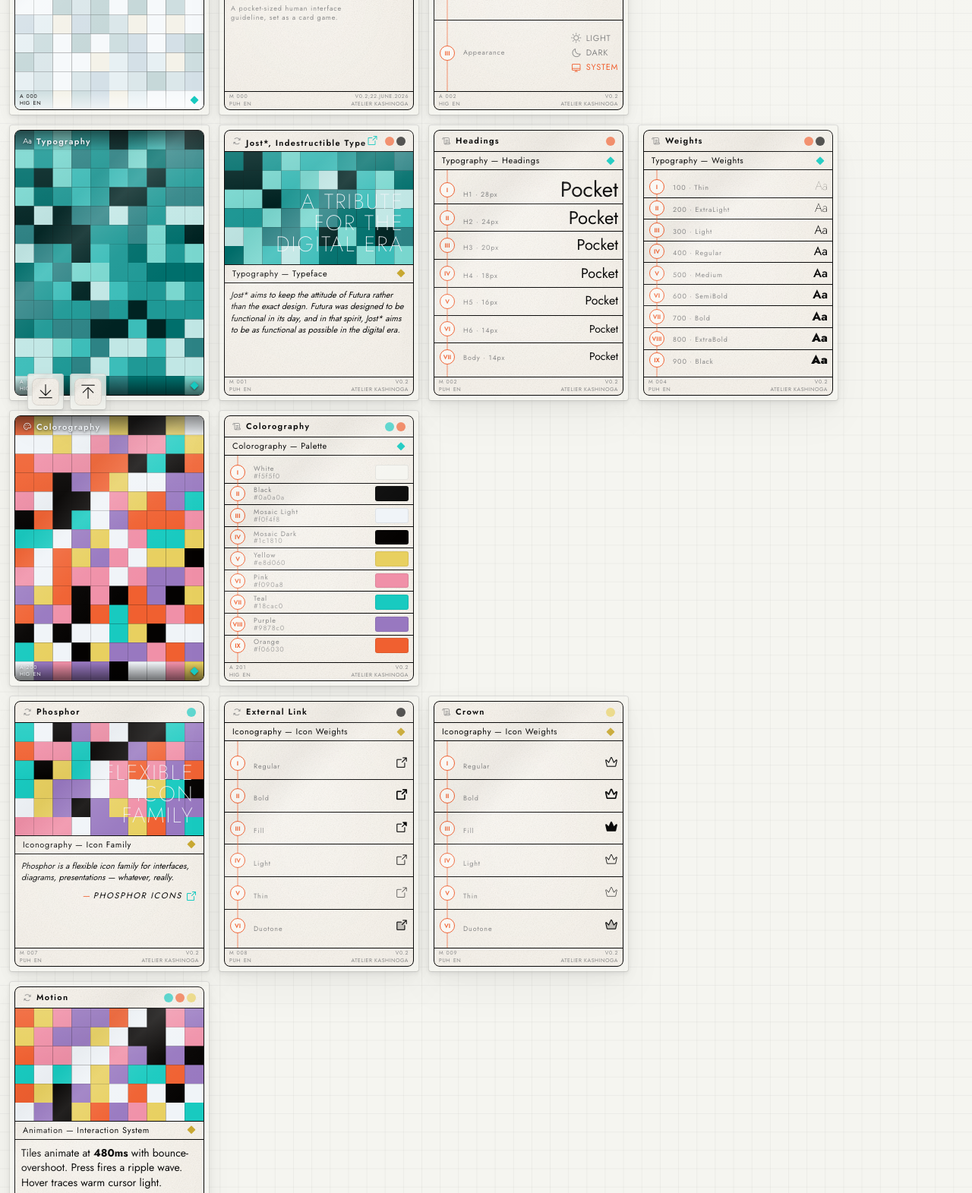
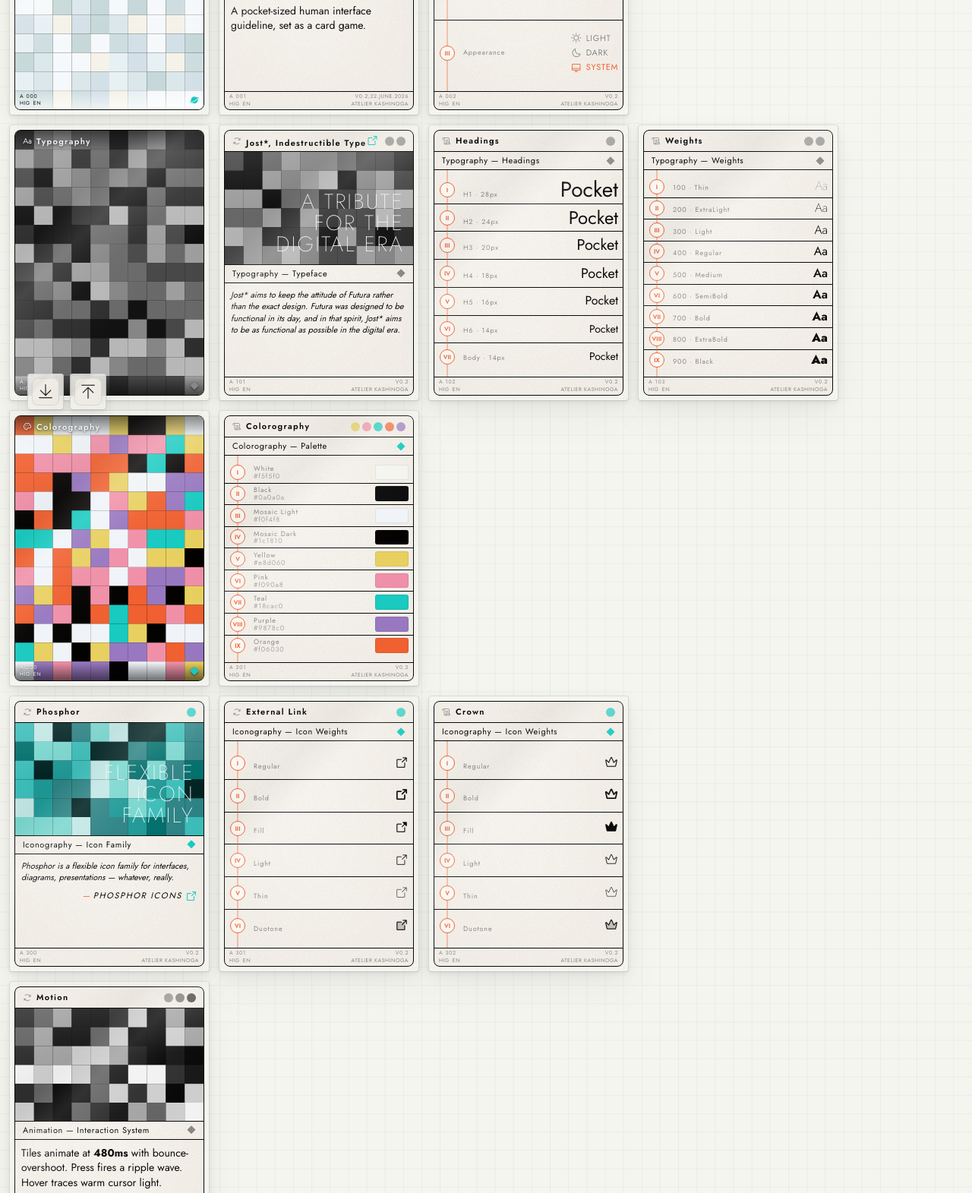
Before and after one commit to Kashinoga/puhig, a website: page index.html in a window 1280 px wide. Shown: the part 224-1795 px from the top of the page at 76% size. Drawn offline with Linux system fonts and the light colour scheme.

Commit message:
Renumber cards into per-section blocks (000 meta, 100 type, 200 color, 300 icon, 400 motion) and unify all to A-prefix/HIG set; relabel A001 type to Interface and merge its description into one wrapping paragraph; set 000-card rarity icons to ph-planet; add gray and mono mosaic palettes and reassign per-row accents (typography gray, iconography teal, motion mono, A001 white); make pips and rarity icons share each section's accent colour; reorder multi-pip cards lightest-to-darkest and give A201 five all-colour pips

```diff
--- a/index.html
+++ b/index.html
@@ -40,7 +40,7 @@
                     </div>
                   </div>
                   <div class="card-footer-right">
-                    <i class="card-rarity ph-fill ph-diamond" data-rarity="landmark"></i>
+                    <i class="card-rarity ph-fill ph-planet" data-rarity="landmark"></i>
                   </div>
                 </div>
               </div>
@@ -61,23 +61,22 @@
                   <span class="card-pip" style="background: var(--orange)"></span>
                 </div>
               </div>
-              <div class="card-art" data-mosaic-type="ca" data-target="24" data-mosaic-align="left" data-mosaic-palette="miku" data-mosaic-static>
+              <div class="card-art" data-mosaic-type="ca" data-target="24" data-mosaic-align="left" data-mosaic-palette="light" data-mosaic-static>
                 <div class="mosaic-overlay card-mosaic"></div>
                 <h1 class="hero-label card-art-label">Human<br />Interface<br />Guidelines</h1>
               </div>
               <div class="card-type">
-                <span class="card-type-label">Atelier Kashinoga — Alpha</span>
-                <i class="card-rarity ph-fill ph-diamond" data-rarity="landmark"></i>
+                <span class="card-type-label">Interface</span>
+                <i class="card-rarity ph-fill ph-planet" data-rarity="landmark"></i>
               </div>
               <div class="card-text-box">
-                <p class="type-meta">A pocket-sized human interface</p>
-                <p class="type-meta">guideline, set as a card game.</p>
+                <p>A pocket-sized human interface guideline, set as a card game.</p>
               </div>
               <div class="card-footer">
                 <div class="card-footer-left">
-                  <span class="card-number">M 000</span>
+                  <span class="card-number">A 001</span>
                   <div class="card-metadata">
-                    <span class="card-set-abbreviation">PUH</span>
+                    <span class="card-set-abbreviation">HIG</span>
                     <span class="card-language">EN</span>
                   </div>
                 </div>
@@ -104,7 +103,7 @@
               </div>
               <div class="card-type">
                 <span class="card-type-label">Interface — Preferences</span>
-                <i class="card-rarity ph-fill ph-diamond" data-rarity="landmark"></i>
+                <i class="card-rarity ph-fill ph-planet" data-rarity="landmark"></i>
               </div>
               <div class="card-text-box saga">
                 <ol class="saga-chapters">
@@ -174,7 +173,7 @@
           <div class="panel-frame card-sleeve panel-row-start" data-row="typography">
             <div class="panel-content card">
               <div class="card-frame card-frame--cover">
-                <div class="card-cover-art" data-mosaic-type="ca" data-target="24" data-mosaic-align="left" data-mosaic-palette="miku" data-mosaic-static>
+                <div class="card-cover-art" data-mosaic-type="ca" data-target="24" data-mosaic-align="left" data-mosaic-palette="gray" data-mosaic-static>
                   <div class="mosaic-overlay card-mosaic"></div>
                 </div>
                 <div class="card-cover-top">
@@ -210,11 +209,11 @@
                   <i class="card-title-icon ph ph-arrows-clockwise"></i>
                   <span class="card-name">Jost*, <a href="https://indestructibletype.com/Jost.html" target="_blank" rel="noopener">Indestructible Type<span class="external-link-icon"><i class="ph ph-arrow-square-out"></i></span></a></span>
                   <div class="card-cost">
-                    <span class="card-pip" style="background: var(--orange)"></span>
-                    <span class="card-pip" style="background: var(--black)"></span>
+                    <span class="card-pip" style="background: var(--dim)"></span>
+                    <span class="card-pip" style="background: var(--dim)"></span>
                   </div>
                 </div>
-                <div class="card-art" data-mosaic-type="ca" data-target="24" data-mosaic-align="left" data-mosaic-palette="miku" data-mosaic-static>
+                <div class="card-art" data-mosaic-type="ca" data-target="24" data-mosaic-align="left" data-mosaic-palette="gray" data-mosaic-static>
                   <div class="mosaic-overlay card-mosaic"></div>
                   <h1 class="hero-label card-art-label">A Tribute<br />for the<br />Digital Era</h1>
                 </div>
@@ -234,9 +233,9 @@
                 </div>
                 <div class="card-footer">
                   <div class="card-footer-left">
-                    <span class="card-number">M 001</span>
+                    <span class="card-number">A 101</span>
                     <div class="card-metadata">
-                      <span class="card-set-abbreviation">PUH</span>
+                      <span class="card-set-abbreviation">HIG</span>
                       <span class="card-language">EN</span>
                     </div>
                   </div>
@@ -258,7 +257,7 @@
                   <i class="card-title-icon ph ph-scroll"></i>
                   <span class="card-name">Headings</span>
                   <div class="card-cost">
-                    <span class="card-pip" style="background: var(--orange)"></span>
+                    <span class="card-pip" style="background: var(--dim)"></span>
                   </div>
                 </div>
                 <div class="card-type">
@@ -313,9 +312,9 @@
                 </div>
                 <div class="card-footer">
                   <div class="card-footer-left">
-                    <span class="card-number">M 002</span>
+                    <span class="card-number">A 102</span>
                     <div class="card-metadata">
-                      <span class="card-set-abbreviation">PUH</span>
+                      <span class="card-set-abbreviation">HIG</span>
                       <span class="card-language">EN</span>
                     </div>
                   </div>
@@ -337,8 +336,8 @@
                   <i class="card-title-icon ph ph-scroll"></i>
                   <span class="card-name">Weights</span>
                   <div class="card-cost">
-                    <span class="card-pip" style="background: var(--orange)"></span>
-                    <span class="card-pip" style="background: var(--black)"></span>
+                    <span class="card-pip" style="background: var(--dim)"></span>
+                    <span class="card-pip" style="background: var(--dim)"></span>
                   </div>
                 </div>
                 <div class="card-type">
@@ -414,9 +413,9 @@
                 </div>
                 <div class="card-footer">
                   <div class="card-footer-left">
-                    <span class="card-number">M 004</span>
+                    <span class="card-number">A 103</span>
                     <div class="card-metadata">
-                      <span class="card-set-abbreviation">PUH</span>
+                      <span class="card-set-abbreviation">HIG</span>
                       <span class="card-language">EN</span>
                     </div>
                   </div>
@@ -472,8 +471,11 @@
                   <i class="card-title-icon ph ph-scroll"></i>
                   <span class="card-name">Colorography</span>
                   <div class="card-cost">
+                    <span class="card-pip" style="background: var(--yellow)"></span>
+                    <span class="card-pip" style="background: var(--pink)"></span>
                     <span class="card-pip" style="background: var(--teal)"></span>
                     <span class="card-pip" style="background: var(--orange)"></span>
+                    <span class="card-pip" style="background: var(--purple)"></span>
                   </div>
                 </div>
                 <div class="card-type">
@@ -596,7 +598,7 @@
                     <span class="card-pip" style="background: var(--teal)"></span>
                   </div>
                 </div>
-                <div class="card-art" data-target="24" data-mosaic-align="left" data-mosaic-static>
+                <div class="card-art" data-target="24" data-mosaic-align="left" data-mosaic-palette="miku" data-mosaic-static>
                   <div class="mosaic-overlay card-mosaic"></div>
                   <h1 class="hero-label card-art-label">Flexible<br />Icon<br />Family</h1>
                 </div>
@@ -625,9 +627,9 @@
                 </div>
                 <div class="card-footer">
                   <div class="card-footer-left">
-                    <span class="card-number">M 007</span>
+                    <span class="card-number">A 300</span>
                     <div class="card-metadata">
-                      <span class="card-set-abbreviation">PUH</span>
+                      <span class="card-set-abbreviation">HIG</span>
                       <span class="card-language">EN</span>
                     </div>
                   </div>
@@ -649,7 +651,7 @@
                   <i class="card-title-icon ph ph-arrows-clockwise"></i>
                   <span class="card-name">External Link</span>
                   <div class="card-cost">
-                    <span class="card-pip" style="background: var(--black)"></span>
+                    <span class="card-pip" style="background: var(--teal)"></span>
                   </div>
                 </div>
                 <div class="card-type">
@@ -704,9 +706,9 @@
                 </div>
                 <div class="card-footer">
                   <div class="card-footer-left">
-                    <span class="card-number">M 008</span>
+                    <span class="card-number">A 301</span>
                     <div class="card-metadata">
-                      <span class="card-set-abbreviation">PUH</span>
+                      <span class="card-set-abbreviation">HIG</span>
                       <span class="card-language">EN</span>
                     </div>
                   </div>
@@ -728,7 +730,7 @@
                   <i class="card-title-icon ph ph-scroll"></i>
                   <span class="card-name">Crown</span>
                   <div class="card-cost">
-                    <span class="card-pip" style="background: var(--yellow)"></span>
+                    <span class="card-pip" style="background: var(--teal)"></span>
                   </div>
                 </div>
                 <div class="card-type">
@@ -783,9 +785,9 @@
                 </div>
                 <div class="card-footer">
                   <div class="card-footer-left">
-                    <span class="card-number">M 009</span>
+                    <span class="card-number">A 302</span>
                     <div class="card-metadata">
-                      <span class="card-set-abbreviation">PUH</span>
+                      <span class="card-set-abbreviation">HIG</span>
                       <span class="card-language">EN</span>
                     </div>
                   </div>
@@ -809,12 +811,12 @@
                   <i class="card-title-icon ph ph-arrows-clockwise"></i>
                   <span class="card-name">Motion</span>
                   <div class="card-cost">
-                    <span class="card-pip" style="background: var(--teal)"></span>
-                    <span class="card-pip" style="background: var(--orange)"></span>
-                    <span class="card-pip" style="background: var(--yellow)"></span>
+                    <span class="card-pip" style="background: var(--gray-2)"></span>
+                    <span class="card-pip" style="background: var(--gray-5)"></span>
+                    <span class="card-pip" style="background: var(--gray-7)"></span>
                   </div>
                 </div>
-                <div class="card-art" data-target="24" data-mosaic-align="left" data-mosaic-static>
+                <div class="card-art" data-target="24" data-mosaic-align="left" data-mosaic-palette="mono" data-mosaic-static>
                   <div class="mosaic-overlay card-mosaic"></div>
                 </div>
                 <div class="card-type">
@@ -827,9 +829,9 @@
                 </div>
                 <div class="card-footer">
                   <div class="card-footer-left">
-                    <span class="card-number">M 003</span>
+                    <span class="card-number">A 400</span>
                     <div class="card-metadata">
-                      <span class="card-set-abbreviation">PUH</span>
+                      <span class="card-set-abbreviation">HIG</span>
                       <span class="card-language">EN</span>
                     </div>
                   </div>
--- a/puhig.css
+++ b/puhig.css
@@ -51,6 +51,24 @@
   --light-5: oklch(96% 0.012 95);
   --light-6: oklch(87% 0.02 200);
   --light-7: oklch(90% 0.016 235);
+  /* Gray palette — neutral (chroma 0) ramp mirroring miku's lightness spread,
+     skewed darker for a "black + shades of gray" cover. Typography cards. */
+  --gray-1: oklch(18% 0 0);
+  --gray-2: oklch(62% 0 0);
+  --gray-3: oklch(40% 0 0);
+  --gray-4: oklch(78% 0 0);
+  --gray-5: oklch(52% 0 0);
+  --gray-6: oklch(70% 0 0);
+  --gray-7: oklch(30% 0 0);
+  /* Mono palette — higher-contrast neutral ramp reaching true black and near
+     white for a "black and white" cover. Motion card. */
+  --mono-1: oklch(12% 0 0);
+  --mono-2: oklch(96% 0 0);
+  --mono-3: oklch(30% 0 0);
+  --mono-4: oklch(85% 0 0);
+  --mono-5: oklch(50% 0 0);
+  --mono-6: oklch(72% 0 0);
+  --mono-7: oklch(20% 0 0);
   --mosaic-hover: #e8d060;
   --mosaic-press: var(--black);
   --mosaic-grid: oklch(0% 0 0 / 4%);
@@ -750,6 +768,23 @@ section {
 
 .card-rarity[data-rarity="landmark"] {
   color: var(--teal);
+}
+
+/* Per-section accent: the rarity gem follows its section's pip/art colour
+   instead of the per-tier rarity colour, so pips and rarity read as one palette
+   per row. Equal specificity to the [data-rarity] rules above, so source order
+   (these come later) wins. (Header + colorography keep the tier colour: header
+   is the meta row; colorography is intentionally all-colour.) */
+[data-row="typography"] .card-rarity {
+  color: var(--dim);
+}
+
+[data-row="iconography"] .card-rarity {
+  color: var(--teal);
+}
+
+[data-row="motion"] .card-rarity {
+  color: var(--dim);
 }
 
 .card-quote {
--- a/puhig.js
+++ b/puhig.js
@@ -505,6 +505,8 @@ function fitMosaics(animate) {
     var isCover = p.classList.contains("card-cover-art");
     var palette = p.dataset.mosaicPalette === "miku" ? getPrefixedPalette("miku")
       : p.dataset.mosaicPalette === "light" ? getPrefixedPalette("light")
+      : p.dataset.mosaicPalette === "gray" ? getPrefixedPalette("gray")
+      : p.dataset.mosaicPalette === "mono" ? getPrefixedPalette("mono")
       : defaultPalette;
 
     // Dimensions first — the card-art height is snapped to whole tile rows
```
